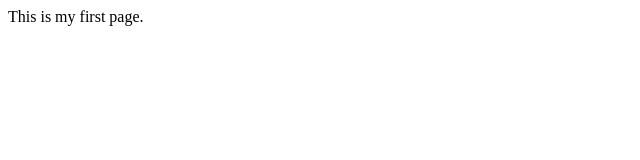
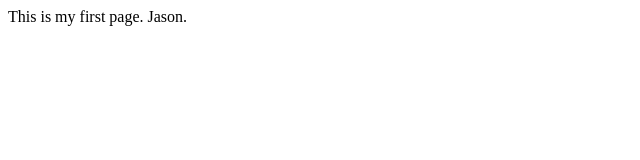
Before and after one commit to JasonKong/jasonkong.github.io, a plain HTML site: page index.html in a window 1280 px wide. Shown: the full height of the page, 0-640 px from the left. Drawn offline with Linux system fonts and the light colour scheme.

Commit message:
index.html

```diff
--- a/index.html
+++ b/index.html
@@ -1,6 +1,6 @@
 <!DOCTYPE html>
 <html>
 	<body>
-		This is my first page.
+		This is my first page. Jason.
 	</body>
 </html>
```
